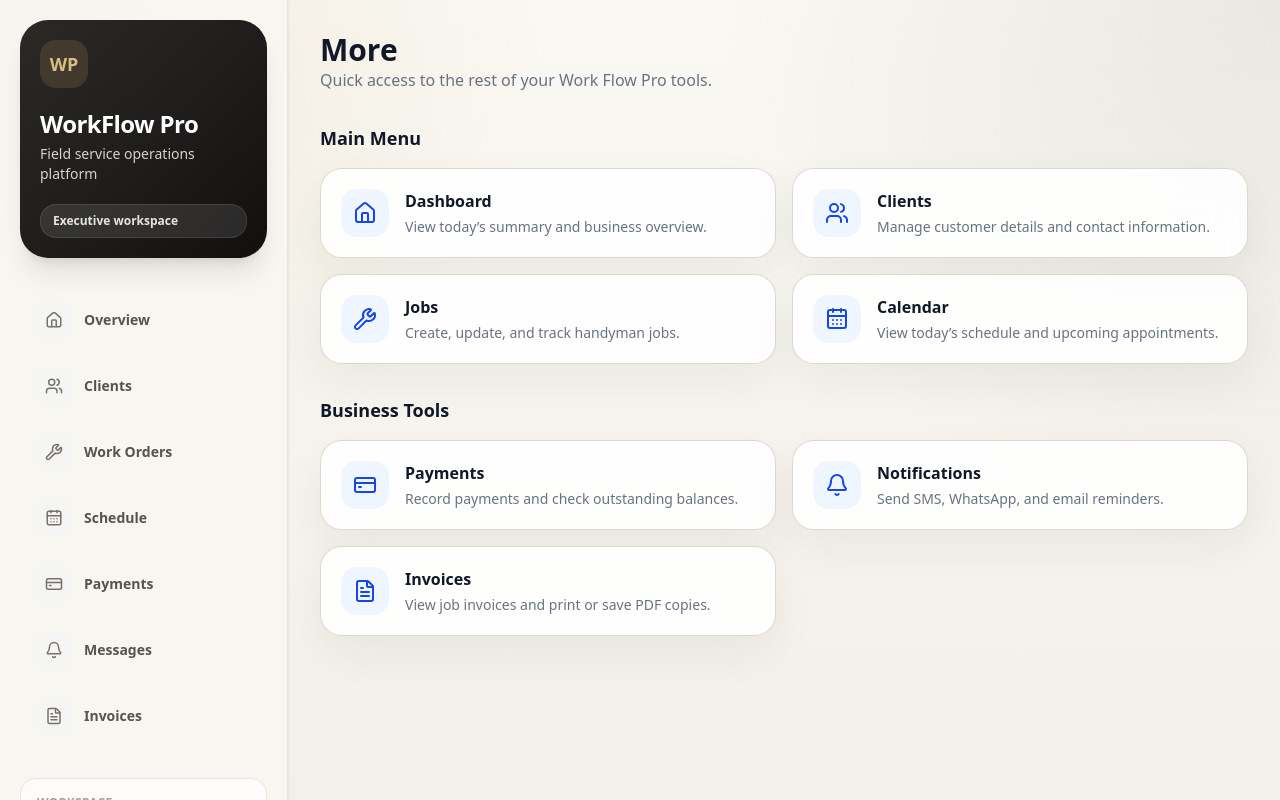
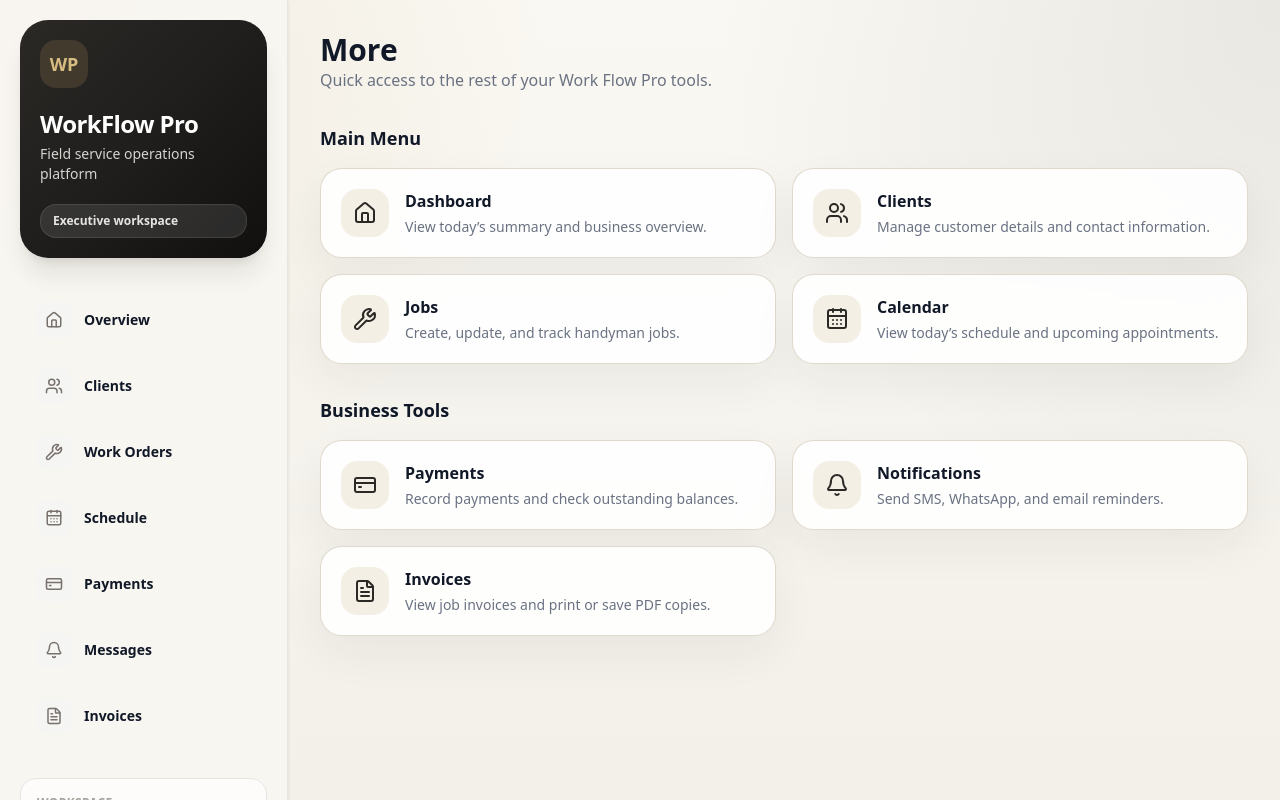
Before and after one commit to amitbhagat10/WorkflowApp, a Next.js app: page /more in a window 1280 px wide. Shown: the top 800 px of the page. Built offline with nearby package versions, Linux system fonts and the light colour scheme.

Commit message:
Apply executive brand theme

```diff
--- a/app/globals.css
+++ b/app/globals.css
@@ -320,3 +320,37 @@ body {
   border-color: rgba(216, 208, 193, 0.8) !important;
   box-shadow: 0 18px 45px rgba(43, 41, 38, 0.055) !important;
 }
+/* Remove remaining blue theme and force executive palette */
+[class*="text-blue-"] {
+  color: #2b2926 !important;
+}
+
+[class*="bg-blue-"] {
+  background-color: #f4efe4 !important;
+}
+
+[class*="border-blue-"] {
+  border-color: #d8d0c1 !important;
+}
+
+[class*="ring-blue-"] {
+  --tw-ring-color: rgba(43, 41, 38, 0.18) !important;
+}
+
+[class*="shadow-blue-"] {
+  --tw-shadow-color: rgba(43, 41, 38, 0.16) !important;
+}
+
+/* Executive link/action colour */
+a {
+  color: inherit;
+}
+
+.card a:not(.btn-primary):not(.btn-secondary):not(.btn-danger) {
+  color: #2b2926 !important;
+  font-weight: 700;
+}
+
+.card a:not(.btn-primary):not(.btn-secondary):not(.btn-danger):hover {
+  color: #b08d57 !important;
+}
```
